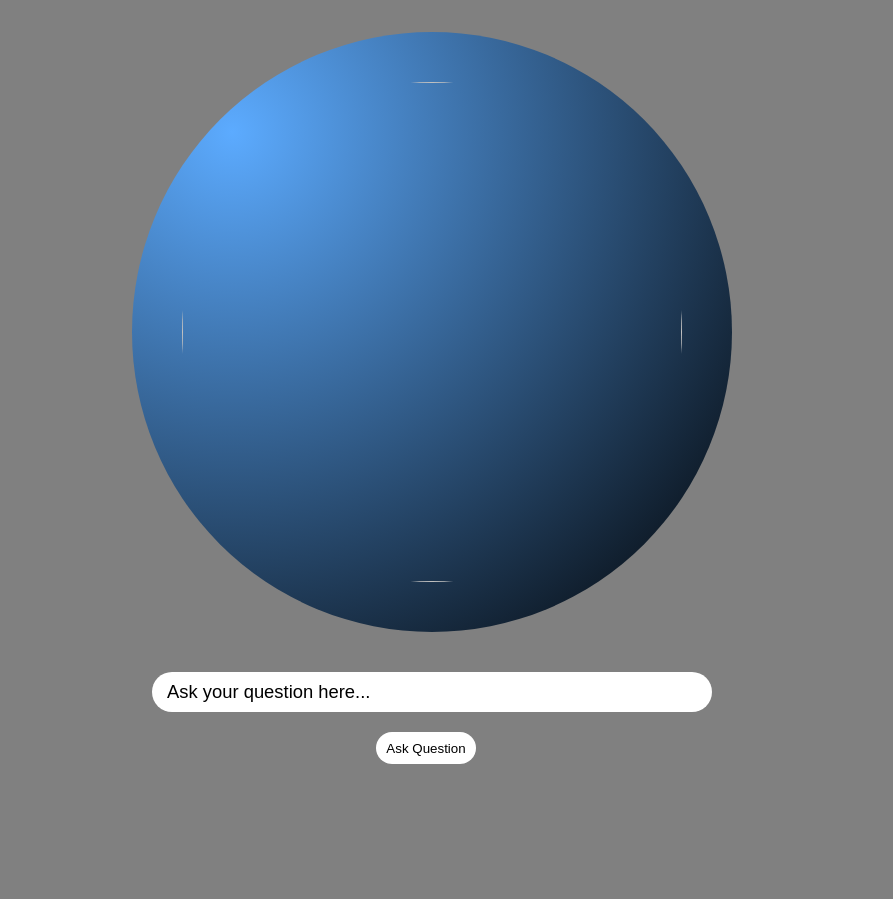
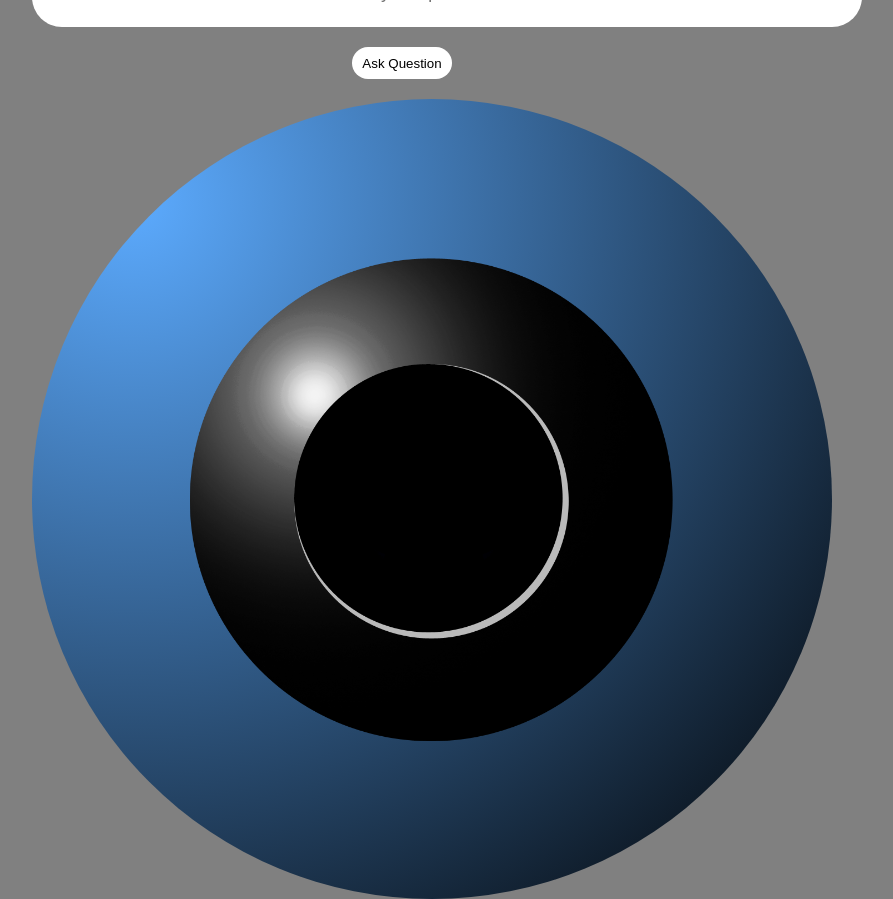
Before and after one commit to MilesAngels/magic8ball, a plain HTML site: page index.html in a window 1280 px wide. Shown: the whole page, without its empty margins (208-1101 px from the left). Before the commit the page ends 816 px from the top, so only its background shows below. Drawn offline with Linux system fonts and the light colour scheme.

Commit message:
change in js

```diff
--- a/css/style.css
+++ b/css/style.css
@@ -1,5 +1,7 @@
-* {
-    box-sizing: border-box;
+img, a
+{
+    border:none;
+    outline: none;
 }
 
 body {
@@ -10,45 +12,46 @@ body {
     align-items: center;
 }
 
+
 .outer-sphere {
     display: flex;
     background: black;
     border-radius: 50%;
-    height: 600px;
-    width: 600px;
+    height: 800px;
+    width: 800px;
     margin: 0;
+    align-items: center;
+    justify-content: center;
     background: radial-gradient(circle at 100px 100px, #5cabff, #000);
 }
 
 
-#magic-8-ball {
-    display: block;
+
+#magic-8-ball{
+    background-size: contain;
     width: 500px;
     height: 500px;
-    /* background-image: url('../img/magic8ball_start.png'); */
-    background-size: 100% 100%;
-    border-radius: 100%;
-    border-color: #5cabff;
-    margin: 50px 50px;
+    background-position: center center;
     background-repeat:no-repeat;
 }
 
 .question {
     display: block;
-    margin: 20px;
+    margin: 20px 0;
     align-content: center;
 }
 
 input[type=text]{
     width: 100%;
     height: 2.5rem;
-    border-radius: 20px;
+    border-radius: 30px;
     border: none;
     border-width: 0;
     outline: none;
     padding: 15px;
     margin: 20px 0;
     font-size: 1.15rem;
+    text-align: center;
 }
 
 input[type=button]{
--- a/index.html
+++ b/index.html
@@ -16,17 +16,15 @@
 </head>
 <body>
     <!-- Start of Form -->
-    <form>
-        <figure class="outer-sphere">
-            <!-- Image to change for 8-ball output -->
-            <img id="magic-8-ball" >
-        </figure>
-
+    <form id="form">
         <!-- Ask label for user to use -->
         <div class="question">
-            <input type="text" id="user_question" value="Ask your question here...">
-            <input type="button" id="submit_button" value="Ask Question">
+            <input type="text" id="user_question" placeholder="Ask your question here...">
+            <input type="button" id="answer" value="Ask Question">
         </div>
+
+        <!-- Image to change for 8-ball output -->
+
     </form>
     <script src="js/8-ball.js"></script>
 </body>
--- a/js/8-ball.js
+++ b/js/8-ball.js
@@ -1,8 +1,32 @@
-let eight_ball_img = document.getElementsByClassName("magic-8-ball-img");
-let submit = document.getElementById("submit_button");
+let eight_ball_img = document.getElementsByClassName("outer-sphere");
+let submit = document.getElementById("answer");
 let question = document.getElementById("user_question");
-let resultsArray = [];
-function random(){
-    let randomNumber = Math.floor(Math.random() * 20);
+
+let answersArray = [];
+for (let i = 1; i <= 20; i++){
+    let source = `./img/magic8ball_${i}.png`;
+    answersArray.push(source);
+}
+
+//returns a number with min inclusive and max inclusive
+function random(min, max){
+    min = Math.ceil(min);
+    max = Math.floor(max);
+    const randomNumber = Math.floor(Math.random() * (max - min + 1)) + min;;
     return randomNumber;
 }
+
+console.log(random(1, 20));
+
+function addElements () {
+    let sphere = document.createElement("div");
+    let newImage = document.createElement("div");
+    let form = document.getElementById("form");
+    form.appendChild(sphere);
+    sphere.setAttribute("class", "outer-sphere");
+    sphere.appendChild(newImage);
+    newImage.setAttribute("id", "magic-8-ball")
+    newImage.style.backgroundImage = "url('../img/magic8ball_start.png')";
+}
+
+addElements();
```
